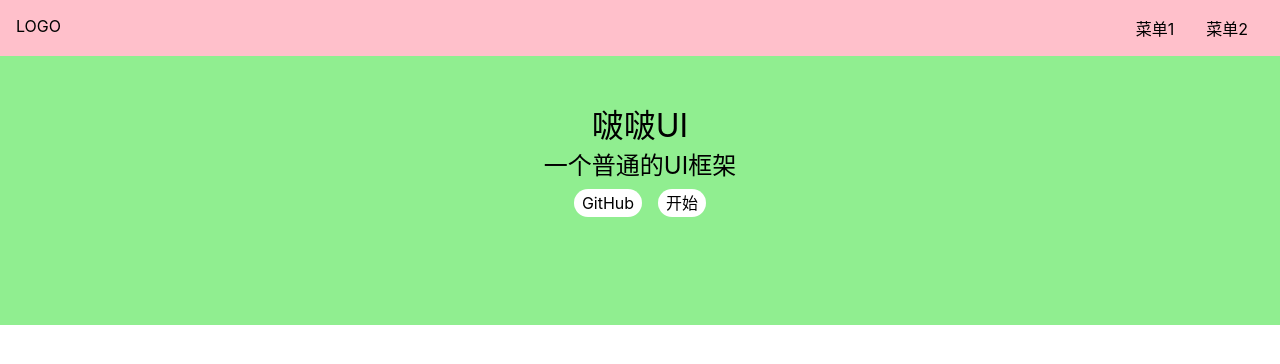
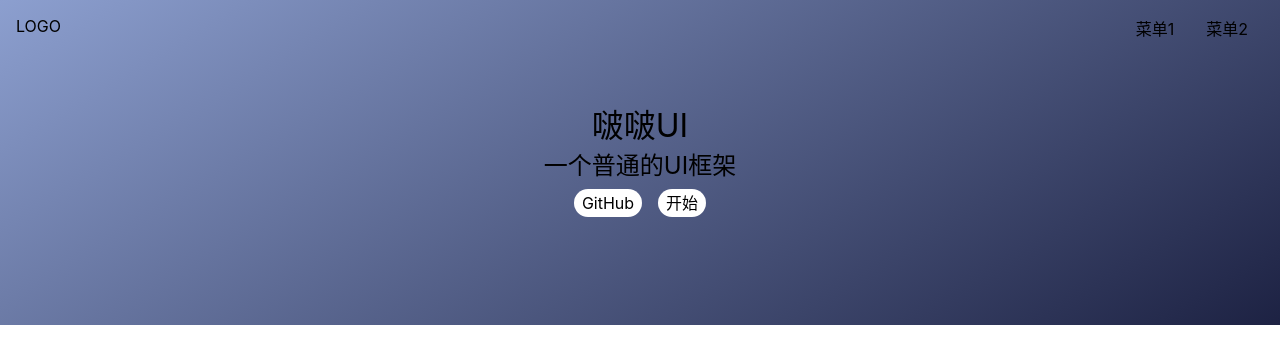
Before and after one commit to Rukakang/bobo-ui, a Vue app: page / in a window 1280 px wide. Shown: the top 364 px of the page. Built offline with nearby package versions, Linux system fonts and the light colour scheme.

Commit message:
首页装饰：背景渐变

```diff
--- a/src/components/Topnav.vue
+++ b/src/components/Topnav.vue
@@ -23,7 +23,7 @@ export default {
 </script>
 <style lang="scss" scoped>
 .topnav{
-  background: pink;
+
   display: flex;
   padding: 16px;
   position: fixed;
--- a/src/views/Home.vue
+++ b/src/views/Home.vue
@@ -1,5 +1,5 @@
 <template>
-  <div>
+  <div class="topnavAndBanner">
    <Topnav/>
     <div class="banner">
       <h1>啵啵UI</h1>
@@ -20,13 +20,16 @@ export default {
 </script>
 
 <style lang="scss" scoped>
+.topnavAndBanner{
+  background: linear-gradient(149deg, rgba(140,159,207,1) 0%, rgba(29,34,67,1) 100%);
+}
 .banner {
   padding: 100px 0;
   display: flex;
   justify-content: center;
   align-items: center;
   flex-direction: column;
-  background: lightgreen;
+
   > .actions{
     padding: 8px 0;
     a {
```
